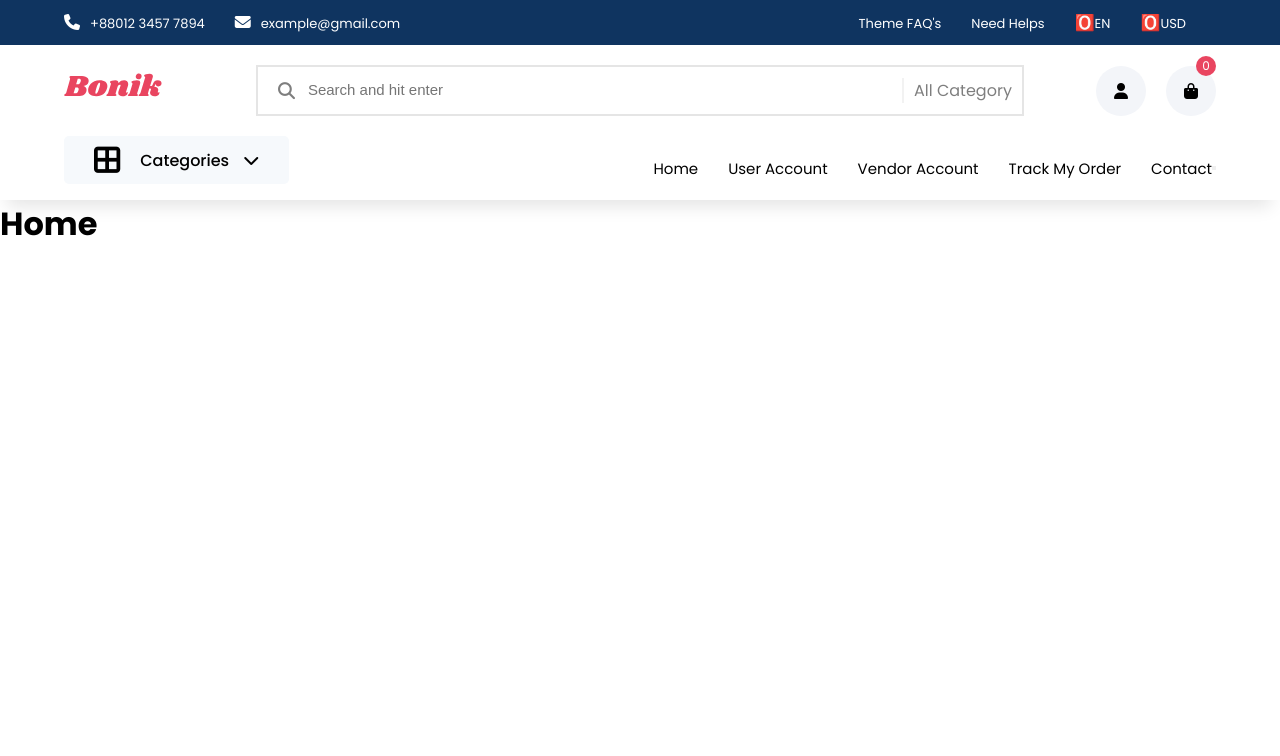
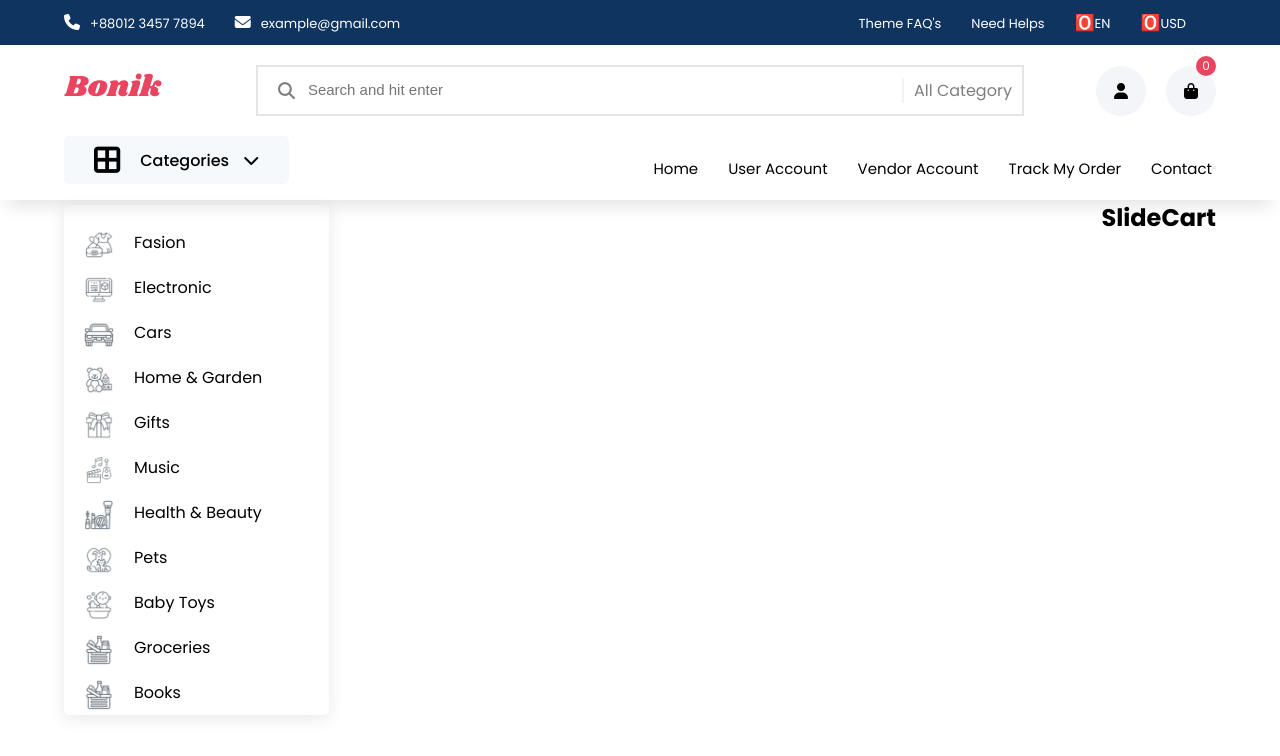
Before and after one commit to positiveworldbd/E-Commerce__1, a React (Create React App) app: page / in a window 1280 px wide. Shown: the top 756 px of the page. Built offline with nearby package versions, Linux system fonts and the light colour scheme.

Commit message:
Category data.json

```diff
--- a/src/assets/styles/abstracts/_variable.scss
+++ b/src/assets/styles/abstracts/_variable.scss
@@ -20,4 +20,4 @@ $border: 1px solid rgba(128, 128, 128, 0.2);
 $border2: 1px solid #efe8f3;
 
 /* BOX-SHADOW */
-$boxShadow: 0 0 20px 0 rgb(112 121 138/ 18%);
+$boxShadow: rgb(43 52 69 / 10%) 0 4px 16px
--- /dev/null
+++ b/src/assets/styles/components/_home.scss
@@ -0,0 +1,4 @@
+/*_____________START HOME_____________*/
+@import './home/categories';
+
+/*_____________END HOME_____________*/
--- a/src/assets/styles/components/all.scss
+++ b/src/assets/styles/components/all.scss
@@ -1 +1,2 @@
 @import 'header';
+@import 'home';
--- /dev/null
+++ b/src/assets/styles/components/home/_categories.scss
@@ -0,0 +1,38 @@
+/*_____________START CATEGORIES_____________*/
+
+.category {
+    width: 23%;
+    box-shadow: $boxShadow;
+    height: 510px;
+    padding: 15px 0;
+    border-radius: 5px;
+    margin-top: 5px;
+
+    &__box {
+        transition: .5s;
+        padding: 0 20px;
+
+        &:hover {
+            background-color: #ffe1ef;
+            cursor: pointer;
+        }
+
+        & img {
+            width: 30px;
+            height: 30px;
+            margin-top: 10px;
+            object-fit: contain;
+        }
+
+        & span {
+            margin: 10px 20px;
+            text-transform: capitalize;
+        }
+    }
+}
+
+.contentWidth {
+    width: 77%;
+}
+
+/*_____________END HOME_____________*/
--- /dev/null
+++ b/src/components/mainpage/Categories.jsx
@@ -0,0 +1,25 @@
+import React from 'react';
+import cagetories from '../../data/categories.json';
+
+const Categories = () => {
+
+  return (
+    <>
+     <div className="category">
+      {
+        cagetories.map((value, index)=>{
+          const { cateImg, cateName } = value;
+          return(
+            <div className="category__box f-flex" key={index}>
+                <img src={cateImg} alt="" />
+                <span>{cateName}</span>
+            </div>
+          )
+        })
+      }
+     </div>
+    </>
+  )
+}
+
+export default Categories;
--- a/src/components/mainpage/Home.jsx
+++ b/src/components/mainpage/Home.jsx
@@ -1,9 +1,16 @@
 import React from 'react'
+import Categories from './Categories'
+import SlideCart from './SlideCart'
 
 const Home = () => {
   return (
     <>
-      <h1>Home</h1>
+      <section className="home">
+        <div className="container d-flex">
+          <Categories />
+          <SlideCart />
+        </div>
+      </section>
     </>
   )
 }
--- a/src/components/mainpage/SlideCart.jsx
+++ b/src/components/mainpage/SlideCart.jsx
@@ -2,7 +2,9 @@ import React from 'react'
 
 const SlideCart = () => {
   return (
-    <div>SlideCart</div>
+    <>
+      <h1>SlideCart</h1>
+    </>
   )
 }
 
--- /dev/null
+++ b/src/data/categories.json
@@ -0,0 +1,46 @@
+[
+    {
+        "cateImg": "assets/images/category/cat1.png",
+        "cateName": "Fasion"
+    },
+    {
+        "cateImg": "assets/images/category/cat2.png",
+        "cateName": "Electronic"
+    },
+    {
+        "cateImg": "assets/images/category/cat3.png",
+        "cateName": "Cars"
+    },
+    {
+        "cateImg": "assets/images/category/cat4.png",
+        "cateName": "Home & Garden"
+    },
+    {
+        "cateImg": "assets/images/category/cat5.png",
+        "cateName": "Gifts"
+    },
+    {
+        "cateImg": "assets/images/category/cat6.png",
+        "cateName": "Music"
+    },
+    {
+        "cateImg": "assets/images/category/cat7.png",
+        "cateName": "Health & Beauty"
+    },
+    {
+        "cateImg": "assets/images/category/cat8.png",
+        "cateName": "Pets"
+    },
+    {
+        "cateImg": "assets/images/category/cat9.png",
+        "cateName": "Baby Toys"
+    },
+    {
+        "cateImg": "assets/images/category/cat10.png",
+        "cateName": "Groceries"
+    },
+    {
+        "cateImg": "assets/images/category/cat10.png",
+        "cateName": "Books"
+    }
+]
```
Also changed, not shown: src/components/mainpage/Category.jsx (deleted, +0 -9 lines).
